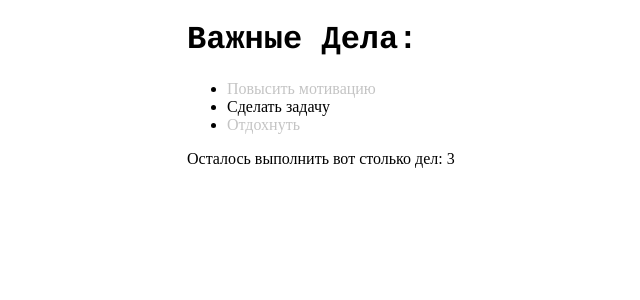
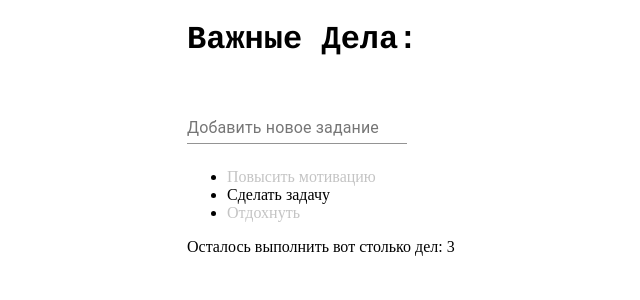
Before and after one commit to WebHeroSchool/react_todo, a React (Create React App) app: page / in a window 1280 px wide. Shown: the top 300 px of the page, without its empty margins (303-943 px from the left). Built offline with nearby package versions, Linux system fonts and the light colour scheme.

Commit message:
Material Ui

```diff
--- a/package.json
+++ b/package.json
@@ -29,6 +29,7 @@
     ]
   },
   "devDependencies": {
+    "@material-ui/core": "^4.1.3",
     "classnames": "^2.2.6"
   }
 }
--- a/src/components/App/App.js
+++ b/src/components/App/App.js
@@ -1,7 +1,7 @@
 import React from 'react';
 import ItemList from '../ItemList/ItemList';
 import Footer from '../Footer/Footer';
-
+import InputItem from '../InputItem/InputItem';
 import styles from './App.module.css';
 
 const App = () => {
@@ -23,6 +23,7 @@ const App = () => {
   return(
     <div className={styles.wrap}>
       <h1 className={styles.title}>Важные Дела:</h1>
+      <InputItem />
       <ItemList items={items}/>
       <Footer count={3} />
     </div>);
--- /dev/null
+++ b/src/components/InputItem/InputItem.js
@@ -0,0 +1,13 @@
+import React from 'react';
+import TextField from '@material-ui/core/TextField';
+
+const InputItem = () => (<div>
+  <TextField
+      id="standard-with-placeholder"
+      label="Добавить новое задание"
+      placeholder="Задание"
+      margin="normal"
+  />
+</div>)
+
+export default InputItem;
```
Also changed, not shown: 1 other file (tests, documents, lock files or other folders).
